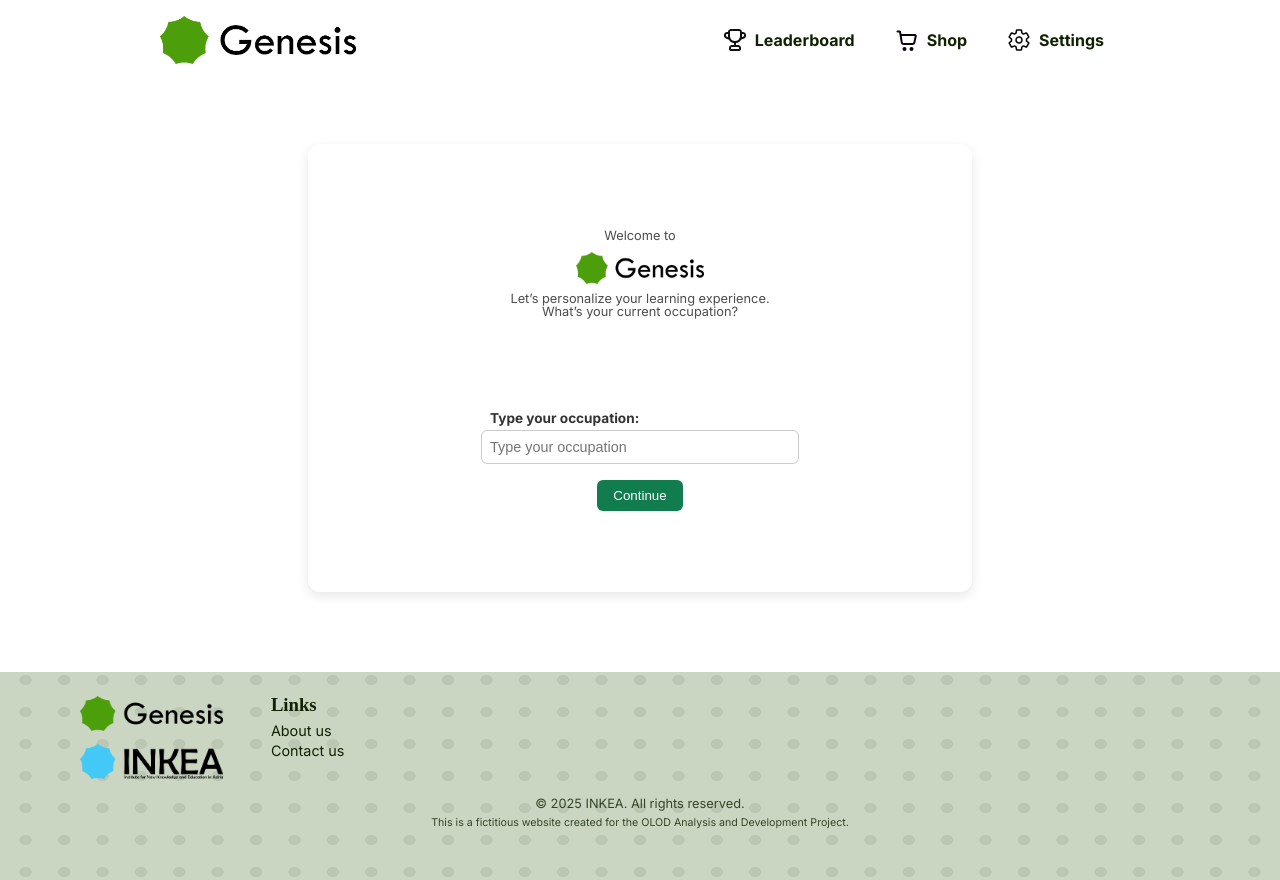
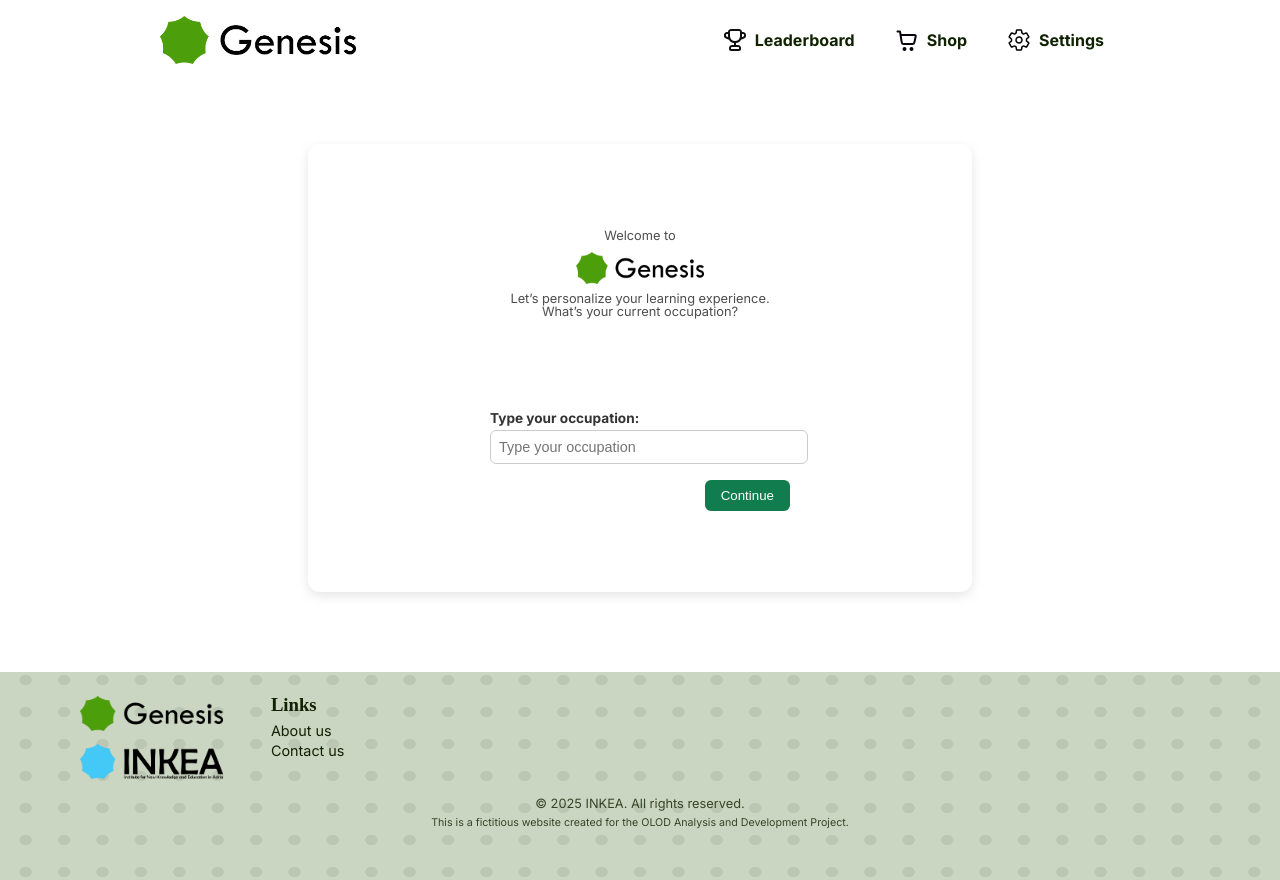
Before and after one commit to RuneHerreman/adria-client, a Vue app: page /onboarding/occupation in a window 1280 px wide. Built offline with nearby package versions, Linux system fonts and the light colour scheme.

Commit message:
button right

```diff
--- a/src/assets/css/main.css
+++ b/src/assets/css/main.css
@@ -83,7 +83,7 @@ h1::before {
 .onboarding-input-block {
     display: flex;
     flex-direction: column;
-    align-items: center;
+    align-items: flex-start;
     width: 50%;
     margin-top: 4rem;
 }
@@ -113,6 +113,7 @@ h1::before {
     padding: 0.5rem 1rem;
     cursor: pointer;
     font-weight: 500;
+    align-self: flex-end;
 }
 
 .onboarding-btn:hover {
```
